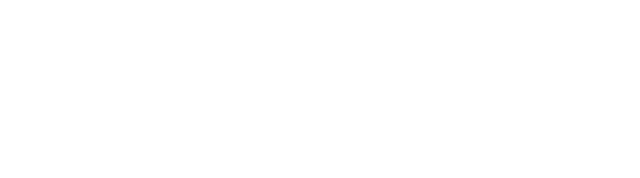
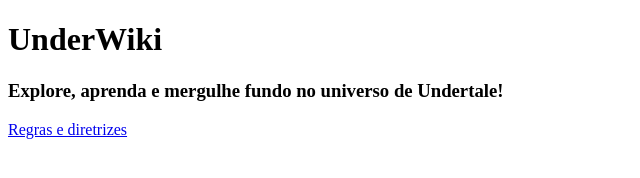
Before and after one commit to FloraOFF/UnderWiki, a website: page src/pages/publication/index.html in a window 1280 px wide. Shown: the whole page, without its empty margins (0-640 px from the left). Drawn offline with Linux system fonts and the light colour scheme.

Commit message:
Tentando começar as páginas para publicação

```diff
--- a/src/pages/publication/index.html
+++ b/src/pages/publication/index.html
@@ -3,9 +3,11 @@
 <head>
     <meta charset="UTF-8">
     <meta name="viewport" content="width=device-width, initial-scale=1.0">
-    <title>Document</title>
+    <title>UnderWiki</title>
 </head>
 <body>
-
+    <h1>UnderWiki</h1>
+    <h3>Explore, aprenda e mergulhe fundo no universo de Undertale!</h3>
+    <a href="*">Regras e diretrizes</a>
 </body>
 </html>
```
